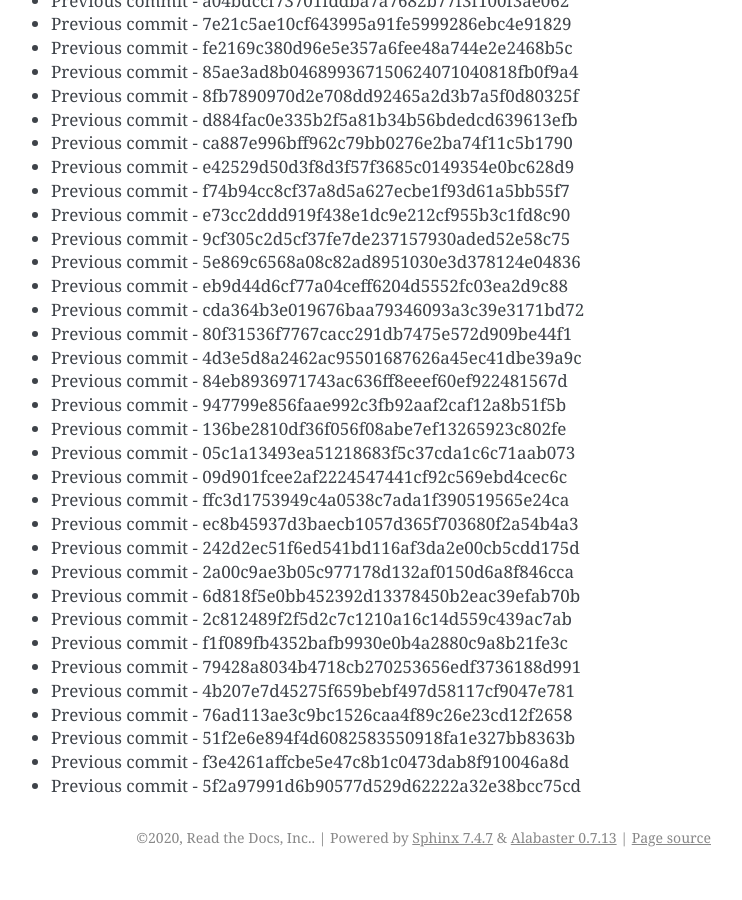
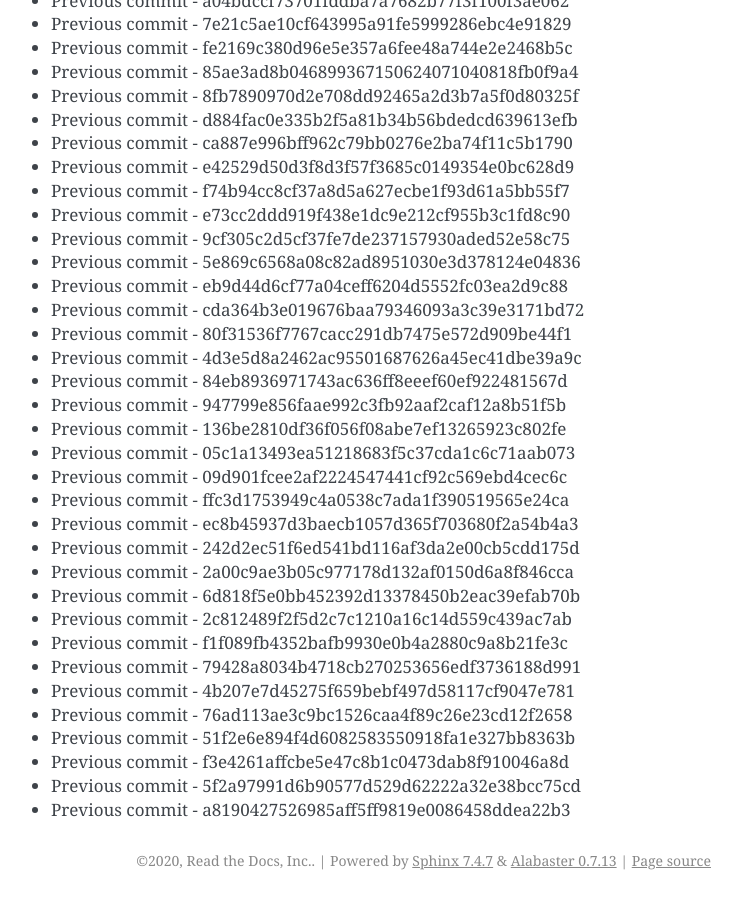
Before and after one commit to readthedocs/rtd-git-stresstest, a Sphinx documentation site: the page built from docs/updates.rst, in a window 1280 px wide and 900 px high, scrolled down 7794 px. Shown: the whole window, without its empty margins (399-1141 px from the left). Built offline with Sphinx 7.4.7, drawn with Linux system fonts in a browser that asks for light colours; before the commit the page ends 8671 px from its top, so only the background shows below that.

Commit message:
Generating commit from previous: a8190427526985aff5ff9819e0086458ddea22b3

```diff
--- a/docs/updates.rst
+++ b/docs/updates.rst
@@ -359,3 +359,4 @@ It can be tested for any performance characteristics.
 * Previous commit - 51f2e6e894f4d6082583550918fa1e327bb8363b
 * Previous commit - f3e4261affcbe5e47c8b1c0473dab8f910046a8d
 * Previous commit - 5f2a97991d6b90577d529d62222a32e38bcc75cd
+* Previous commit - a8190427526985aff5ff9819e0086458ddea22b3
```
